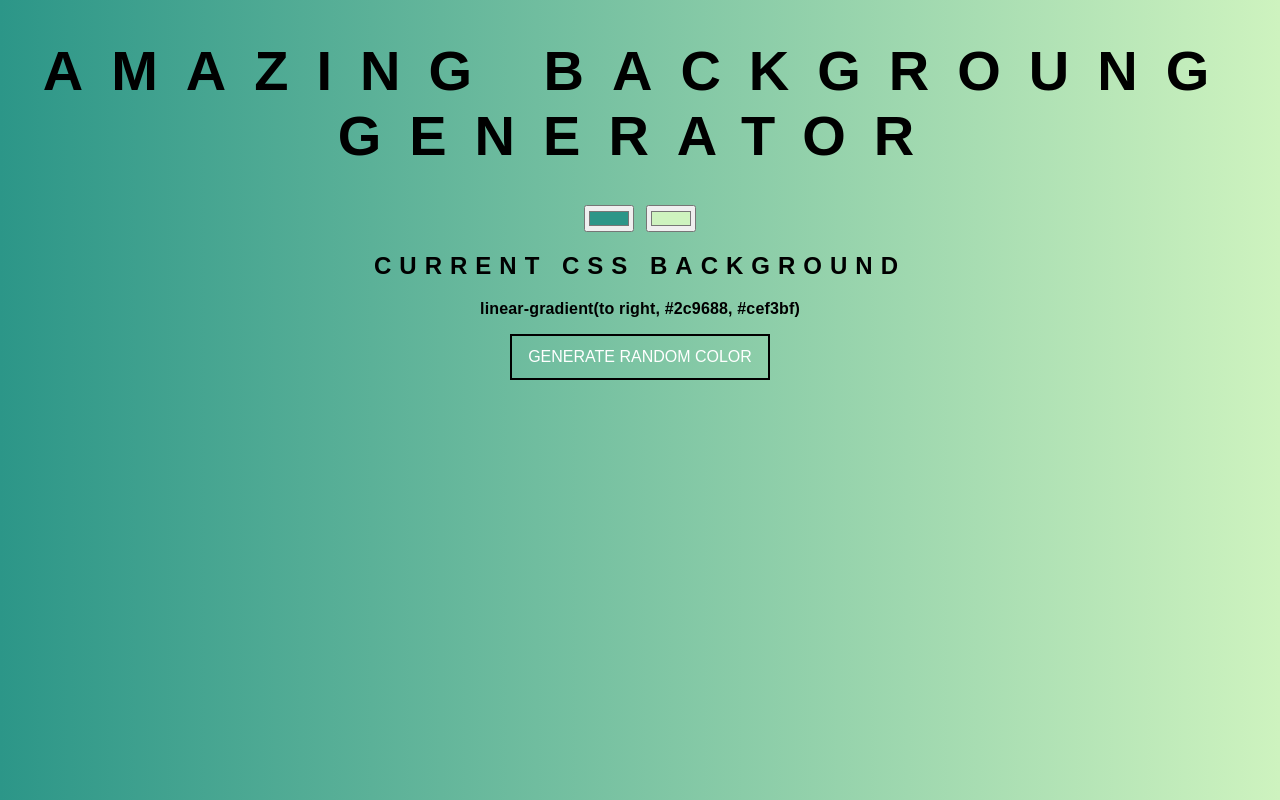
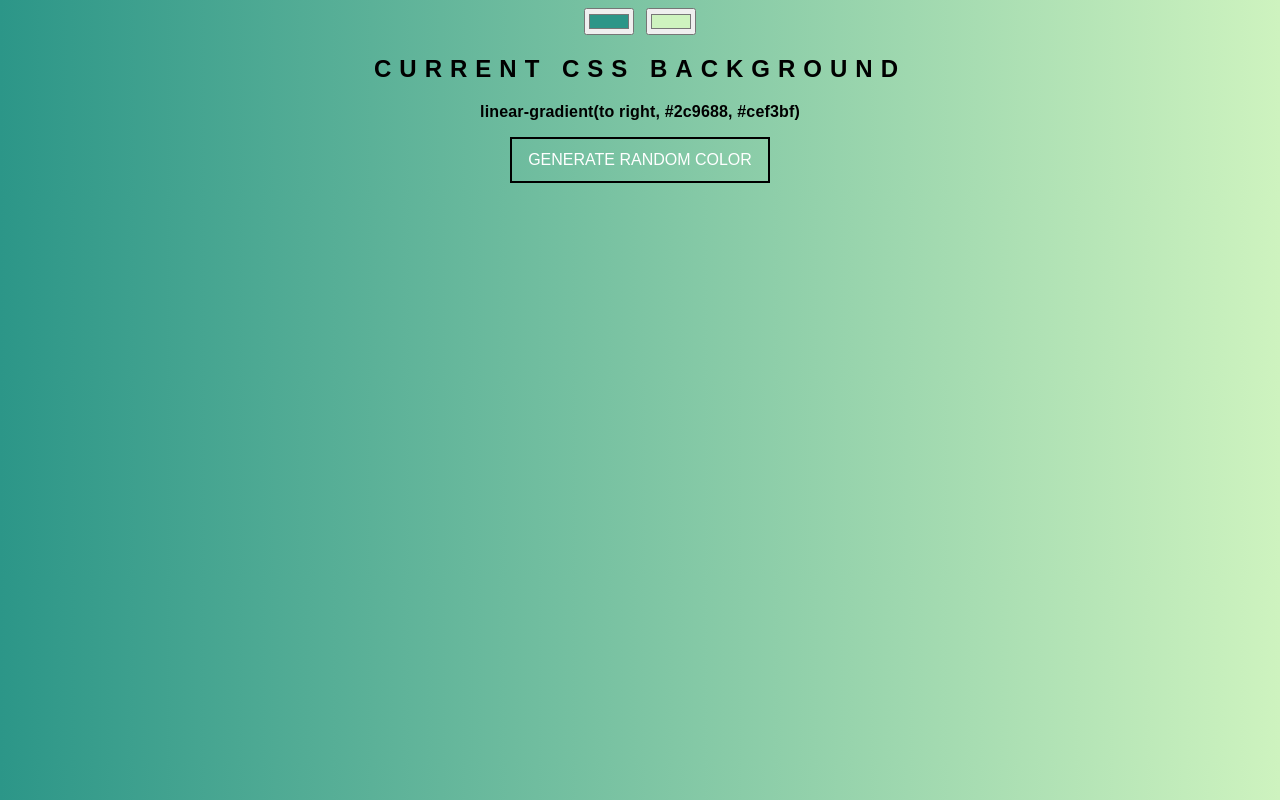
Before and after one commit to faizyaseen80/cool_background.github.io, a plain HTML site: page index.html in a window 1280 px wide. Drawn offline with Linux system fonts and the light colour scheme.

Commit message:
remove title

```diff
--- a/index.html
+++ b/index.html
@@ -7,7 +7,6 @@
 	<link rel="stylesheet" type="text/css" href="style.css">
 </head>
 <body id="gradient">
-	<h1>AMAZING BACKGROUNG GENERATOR</h1>
 	<input oninput="bgGradient()" type="color" name="color1" class="color1" value="#2c9688">
 	<input oninput="bgGradient()" type="color" name="color2" class="color2" value="#cef3bf">
 	<h2>Current css background</h2>
```
